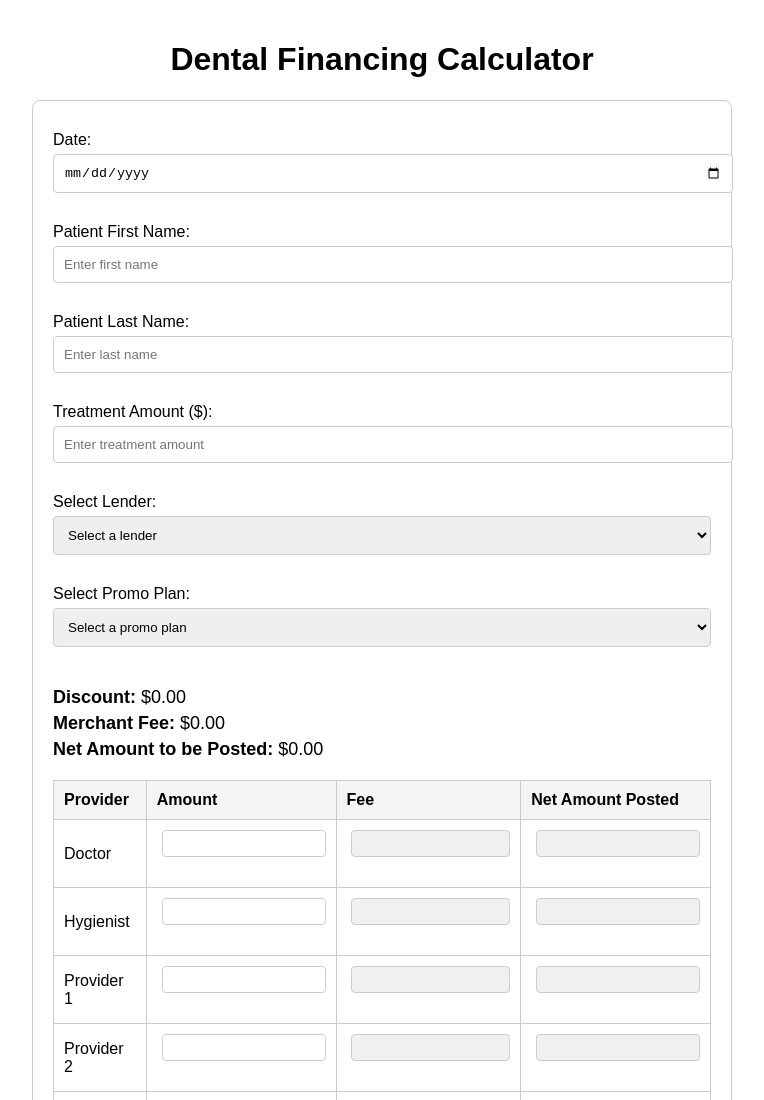
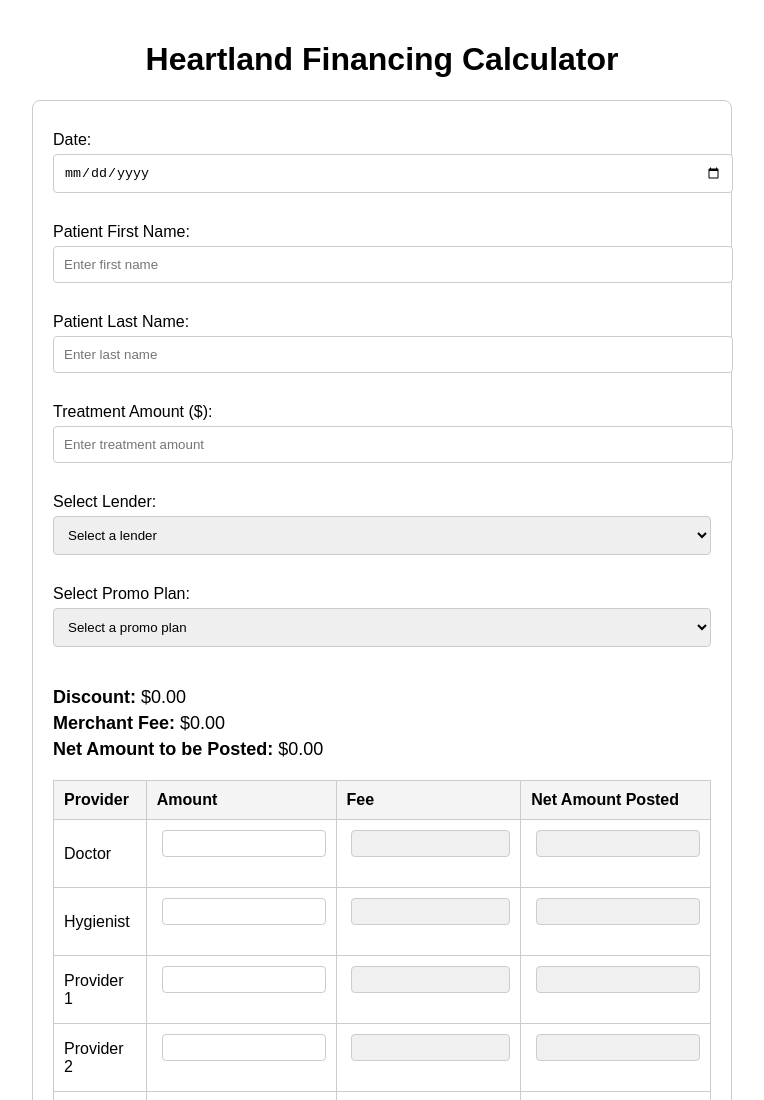
Before and after one commit to rdoyleterp/My-BS, a plain HTML site: page index.html in a window 1280 px wide. Shown: the top 1100 px of the page, without its empty margins (258-1022 px from the left). Drawn offline with Linux system fonts and the light colour scheme.

Commit message:
Update index.html

```diff
--- a/index.html
+++ b/index.html
@@ -99,7 +99,7 @@
 </head>
 <body>
 
-<h1>Dental Financing Calculator</h1>
+<h1>Heartland Financing Calculator</h1>
 
 <div class="calculator">
     <!-- Form Fields -->
```
